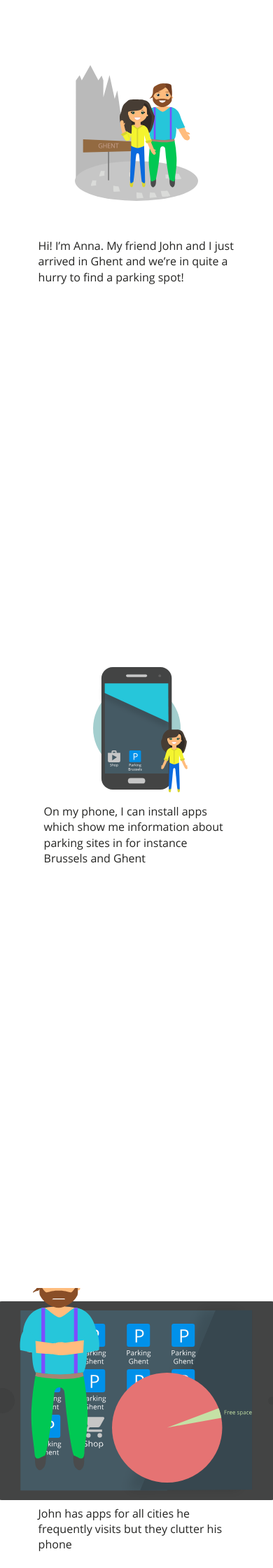
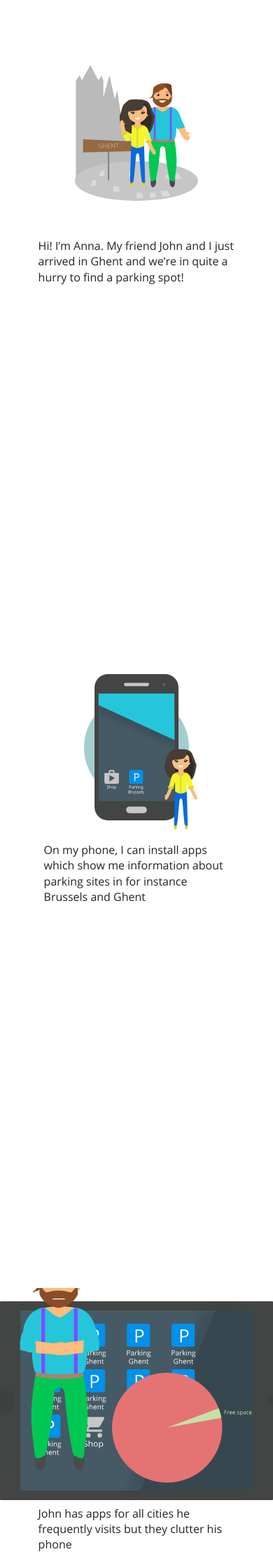
Before and after one commit to osoc16/mobylink, a Jekyll site: the page built from index.html, in a window 390 px wide. Shown: the part 924-3164 px from the top of the page at 70% size. Built offline with Jekyll 4.4.1, drawn with Linux system fonts in a browser that asks for light colours; a script that is not in the unit is left out.

Commit message:
responsive section3

```diff
--- a/_sass/_section2.sass
+++ b/_sass/_section2.sass
@@ -13,7 +13,7 @@
   @media (max-width: 700px)
     height: 500px
 
-  @media (max-width: 550px)
+  @media (max-width: 602px)
     height: 300px
     background-size: 100%
 
--- a/_sass/_section3.sass
+++ b/_sass/_section3.sass
@@ -1,5 +1,5 @@
 .section3-image
-  // margin-left: 10%
+  margin-left: 12%
   background-image: url("../img/phone.svg"), url("../img/bol.svg")
   background-size: 90%, 100%
   background-repeat: no-repeat
@@ -50,6 +50,7 @@
     transform-origin: 50% 50%
     transition: all 1s ease
 
+
 @media (max-width: 550px)
   #section3
     flex-wrap: wrap
@@ -61,6 +62,7 @@
     max-width: 125px
     height: 200px !important
     max-height: 200px
+    margin-left: 0
 
   #iconBrussels
     flex-basis: initial !important
@@ -97,3 +99,38 @@
 
     p
       padding: .5em
+
+
+@media (max-width: 700px)
+  #section3
+    flex-wrap: wrap
+    flex-direction: row
+
+  .section3-image
+    min-width: initial
+    width: 150px !important
+    max-width: 150px
+    height: 255px !important
+    max-height: 255px
+
+  #iconBrussels
+    flex-basis: initial !important
+    padding: 0 0 60px !important
+    width: 35px !important
+    height: 35px !important
+
+  #iconShop
+    padding: 0 0 60px 22px !important
+    width: 35px !important
+    height: 35px !important
+
+  #iconGhent
+    padding: 0 0 60px 0 !important
+    width: 35px !important
+    height: 35px !important
+
+  #iconCross
+    width: 20px !important
+    height: auto
+    bottom: 60px !important
+    right: 20% !important
--- a/src/js/parallax.js
+++ b/src/js/parallax.js
@@ -80,11 +80,23 @@ $(function() {
 
 
     $('#section2 p').css({
-      'transform': 'translateY(' + wScroll / 50 + '%)'
+      'transform': 'translateY(-' + wScroll / 40 + '%)'
     });
 
     $('.section2-image').css({
-      'transform': 'translateY(' + wScroll / 60 + '%)'
+      'transform': 'translateY(-' + wScroll / 60 + '%)'
+    });
+
+    $('#section4 p').css({
+      'transform': 'translateY(-' + wScroll / 10 + '%)'
+    });
+
+    $('.section4-image').css({
+       'transform': 'translateY(-' + wScroll / 30 + '%)'
+    });
+
+    $('.john').css({
+        'transform': 'translateY(-' + wScroll / 30 + '%)'
     });
 
     //Animations
```
Also changed, not shown: 1 other file.
